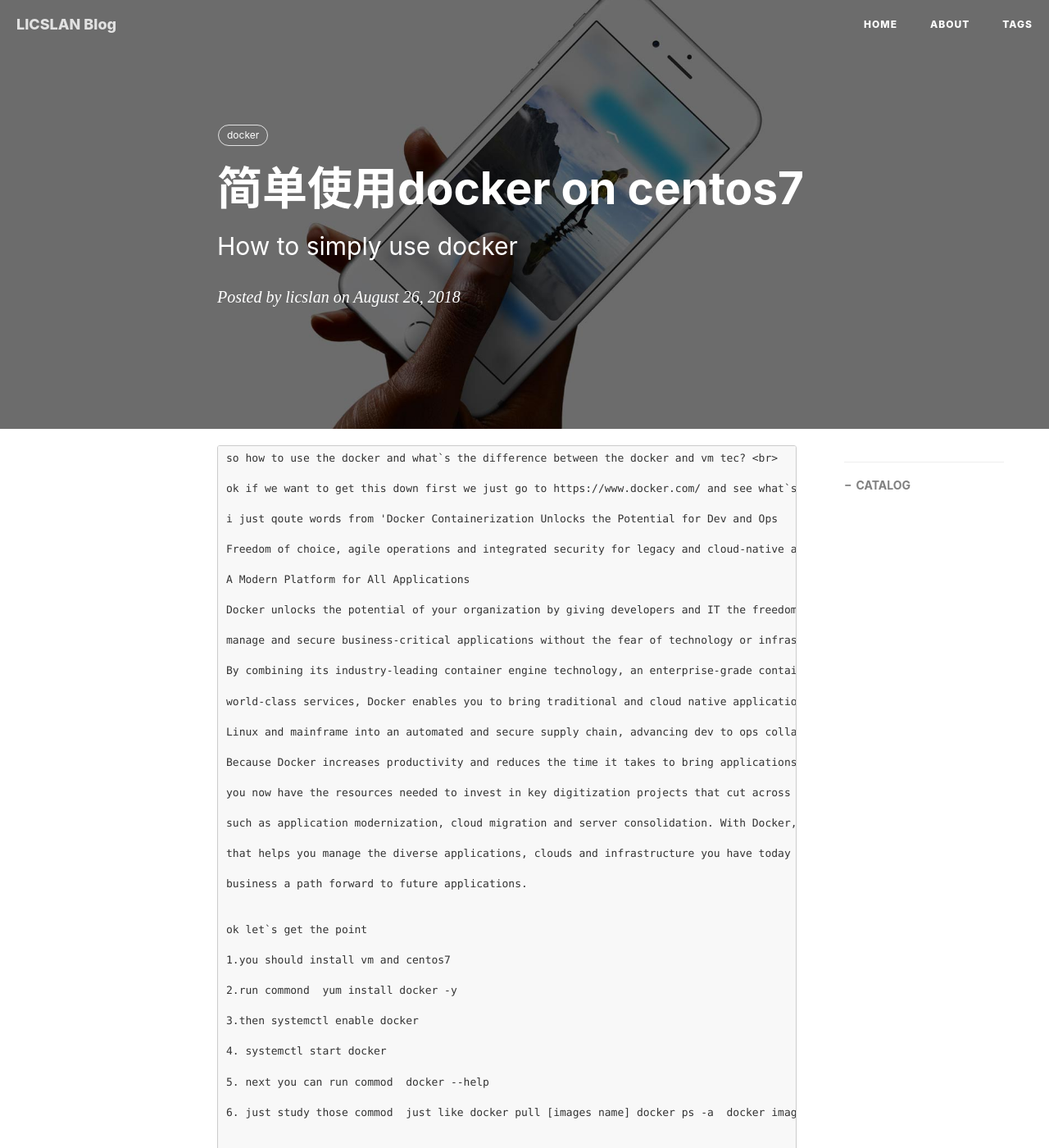
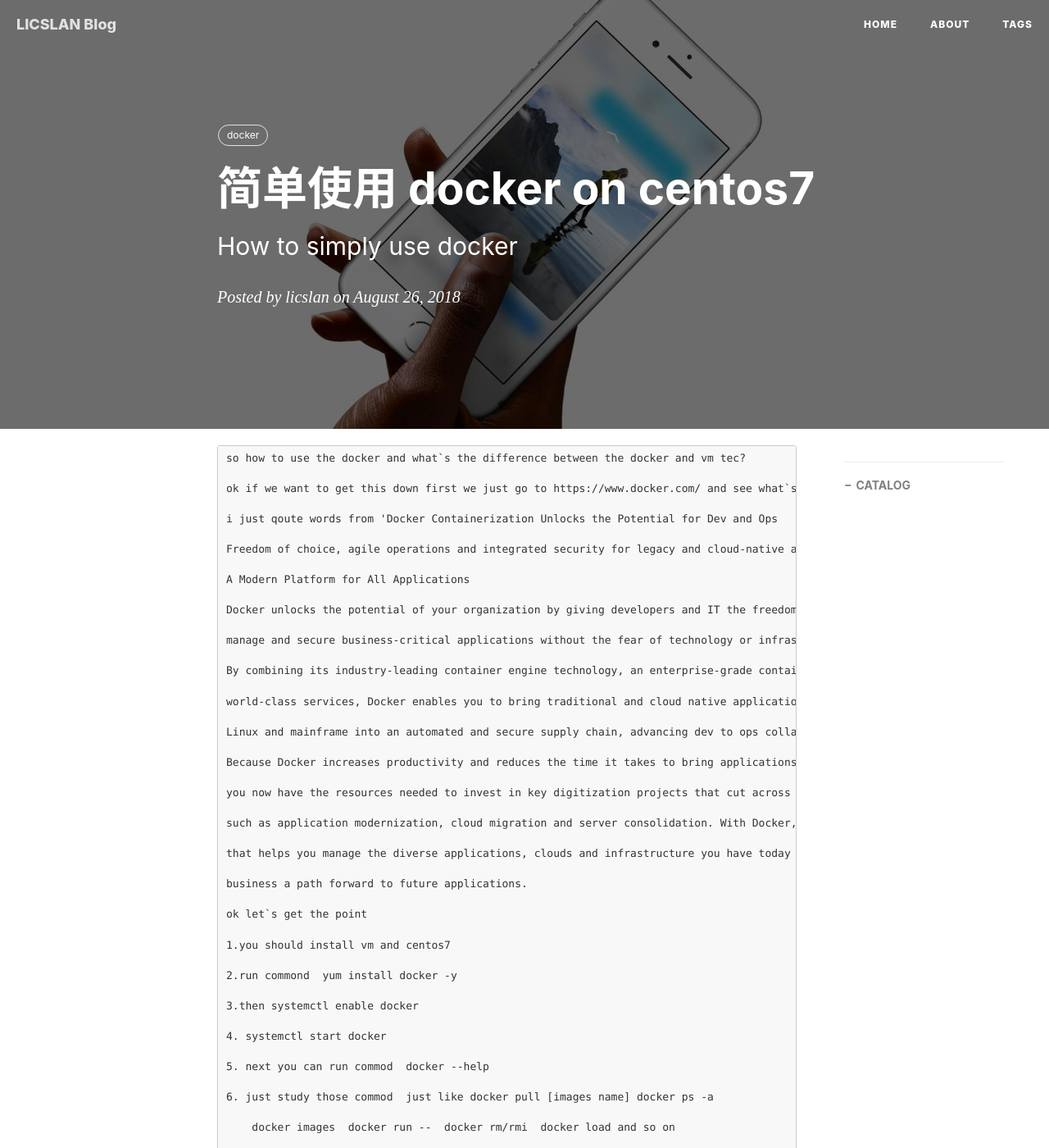
Before and after one commit to licslan/licslan.github.io, a Jekyll site: the page built from _posts/2018-08-26-How to simply use docker.md, in a window 1280 px wide and 1400 px high. Shown: the whole window at 82% size. Built offline with Jekyll 4.4.1, drawn with Linux system fonts in a browser that asks for light colours; nearby versions of some CDN libraries; comment, search, counter and statistics services are not loaded; some of the changed text lies outside the part shown.

````diff
--- a/_posts/2018-08-26-How to simply use docker.md
+++ b/_posts/2018-08-26-How to simply use docker.md
@@ -1,6 +1,6 @@
 ---
 layout:     post
-title:      简单使用docker on centos7
+title:      简单使用 docker on centos7
 subtitle:   How to simply use docker
 date:       2018-08-26
 author:     licslan
@@ -11,7 +11,7 @@ tags:
 ---
 
 ```
-so how to use the docker and what`s the difference between the docker and vm tec? <br>
+so how to use the docker and what`s the difference between the docker and vm tec?
 
 ok if we want to get this down first we just go to https://www.docker.com/ and see what`s going on
 
@@ -41,7 +41,6 @@ that helps you manage the diverse applications, clouds and infrastructure you ha
 
 business a path forward to future applications.
 
-
 ok let`s get the point
 
 1.you should install vm and centos7
@@ -54,8 +53,9 @@ ok let`s get the point
 
 5. next you can run commod  docker --help
 
-6. just study those commod  just like docker pull [images name] docker ps -a  docker images  docker run --  docker rm/rmi  docker load and so on
+6. just study those commod  just like docker pull [images name] docker ps -a
 
+    docker images  docker run --  docker rm/rmi  docker load and so on
 
 ok for now you konw how to use docker  and you will get deep in it and just go to https://www.docker.com
 
````
